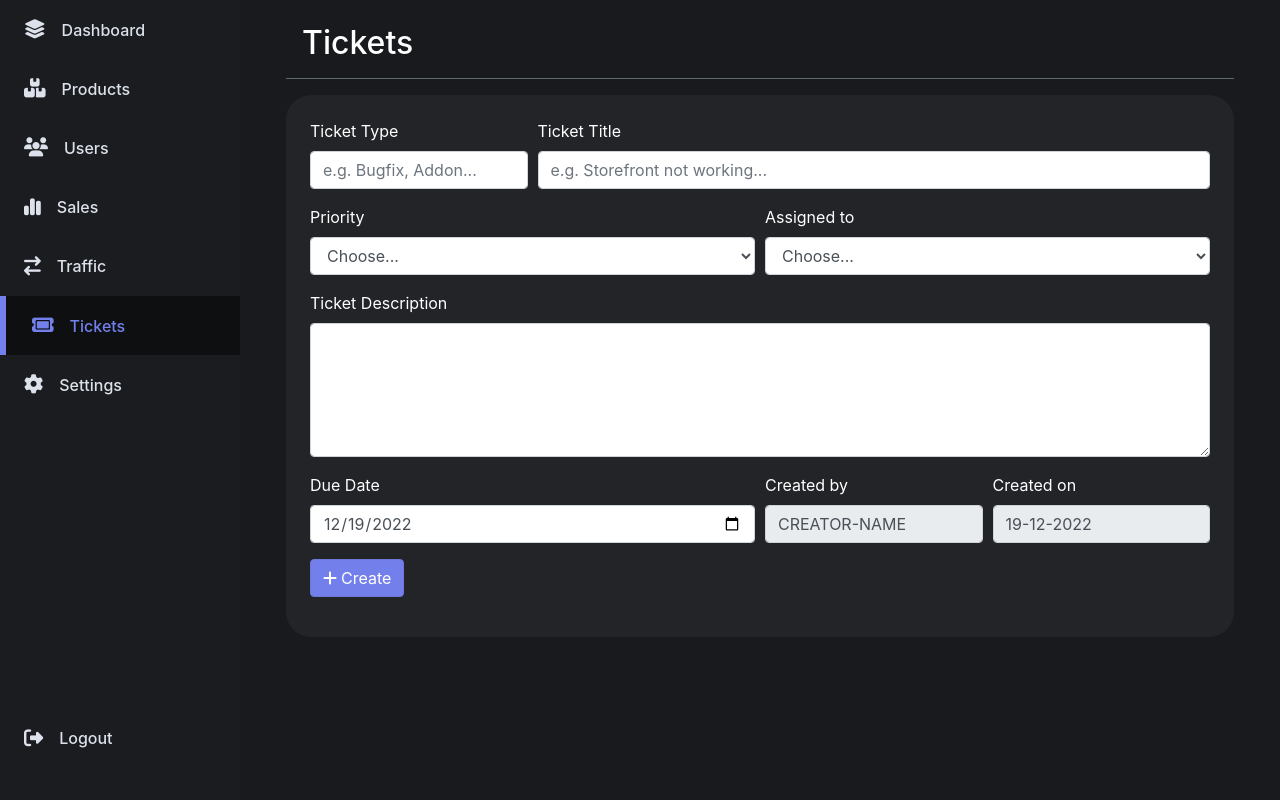
After one commit to CalvinAX/SchoolShop, a PHP site: page /dashboard/dummy/create-ticket.php in a window 1280 px wide. The commit adds this page. Run offline with PHP 8.4, Linux system fonts and the light colour scheme; some libraries are stand-ins or nearby versions.

Commit message:
Create Ticket

```diff
--- a/SchoolShop/css/dashboard/dashboard-main.css
+++ b/SchoolShop/css/dashboard/dashboard-main.css
@@ -145,17 +145,18 @@ body {
     color: var(--color-info-light);
 }
 
-.search-submit {
+.button-submit {
     background-color: var(--color-primary) !important;
     border-color: var(--color-primary-2) !important;
+    color: var(--color-white);
 }
 
-.search-submit:focus, .search-submit:active {
+.button-submit:focus, .search-submit:active {
     border-radius: 4px !important;
     border-color: var(--color-primary-2) !important;
 }
 
 
-.search-submit:hover {
+.button-submit:hover {
     background-color: var(--color-primary-2) !important;
 }
--- /dev/null
+++ b/SchoolShop/dashboard/dummy/create-ticket.php
@@ -0,0 +1,165 @@
+<?php
+
+
+?>
+
+<html>
+
+<head>
+
+    <title>Dashboard - Profile</title>
+
+    <meta charset="UTF-8">
+    <meta name="viewport" content="width=device-width, initial-scale=1, shrink-to-fit=no">
+
+    <link rel="stylesheet" href="../../css/dashboard/dashboard-sidebar.css">
+    <link rel="stylesheet" href="../../css/dashboard/dashboard-main.css">
+
+    <!--Bootstrap CSS-->
+    <link rel="stylesheet" href="https://cdn.jsdelivr.net/npm/bootstrap@4.1.3/dist/css/bootstrap.min.css"
+        integrity="sha384-MCw98/SFnGE8fJT3GXwEOngsV7Zt27NXFoaoApmYm81iuXoPkFOJwJ8ERdknLPMO" crossorigin="anonymous">
+
+    <!--Font Awesome -->
+    <script src="https://kit.fontawesome.com/e7a056b5ad.js" crossorigin="anonymous"></script>
+
+    <script src="https://cdnjs.cloudflare.com/ajax/libs/Chart.js/4.0.1/chart.min.js"
+        integrity="sha512-tQYZBKe34uzoeOjY9jr3MX7R/mo7n25vnqbnrkskGr4D6YOoPYSpyafUAzQVjV6xAozAqUFIEFsCO4z8mnVBXA=="
+        crossorigin="anonymous" referrerpolicy="no-referrer"></script>
+    <script src="js/charts.js"></script>
+
+</head>
+
+<body>
+    <div class="wrapper d-flex">
+        <!-- Sidebar -->
+        <aside class="sidebar-container sticky-top">
+            <div class="sidebar m-0">
+                <a href="dummy.php" class="ml-4">
+                    <i class="fa-solid fa-layer-group"></i>
+                    Dashboard
+                </a>
+                <a href="products.php" class="ml-4">
+                    <i class="fa-solid fa-boxes-stacked"></i>
+                    Products
+                </a>
+                <a href="users.php" class="ml-4">
+                    <i class="fa-solid fa-users"></i>
+                    Users
+                </a>
+                <a href="sales.php" class="ml-4">
+                    <i class="fa-solid fa-chart-simple"></i>
+                    Sales
+                </a>
+                <a href="traffic.php" class="ml-4">
+                    <i class="fa-solid fa-arrow-right-arrow-left"></i>
+                    Traffic
+                </a>
+                <a href="tickets.php" class="ml-4 active">
+                    <i class="fa-solid fa-ticket"></i>
+                    Tickets
+                </a>
+                <a href="settings.php" class="ml-4">
+                    <i class="fa-solid fa-gear"></i>
+                    Settings
+                </a>
+                <a href="logout.php" class="ml-4">
+                    <i class="fa-solid fa-right-from-bracket"></i>
+                    Logout
+                </a>
+            </div>
+        </aside>
+
+        <!-- Sidebar -->
+
+        <!-- Main part -->
+        <div class="main-content">
+            <main>
+
+                <div class="container-fluid">
+                    <div class="row ml-3 mr-3">
+                        <div class="col-md">
+                            <h2 class="text-white ml-3 mt-4">Tickets</h2>
+                            <hr class="bg-secondary" />
+                        </div>
+                    </div>
+
+                    <div class="row ml-3 mr-3">
+                        <div class="col-md">
+                            <div class="panel-card p-4 mb-2">
+
+                                <!-- Tickets: Type, Title, Priority, Description, Assigned to, Due Date, Last Updated, Created By-->
+                                <form>
+                                    <div class="form-row">
+                                        <div class="form-group col-md-3">
+                                            <label for="inputTicketType" class="text-white">Ticket Type</label>
+                                            <input type="text" class="form-control" id="inputTicketType"
+                                                name="inputTicketType" placeholder="e.g. Bugfix, Addon...">
+                                        </div>
+                                        <div class="form-group col-md-9">
+                                            <label for="inputTicketTitle" class="text-white">Ticket Title</label>
+                                            <input type="text" class="form-control" id="inputTicketType"
+                                                name="inputTicketType" placeholder="e.g. Storefront not working...">
+                                        </div>
+                                    </div>
+                                    <div class="form-row">
+                                        <div class="form-group col-md-6">
+                                            <label for="inputTicketPriority" class="text-white">Priority</label>
+                                            <select id="inputTicketPriority" class="form-control"
+                                                name="inputTicketPriority">
+                                                <option selected>Choose...</option>
+                                                <option>LOW</option>
+                                                <option>HIGH</option>
+                                                <option>IMMEDIATE</option>
+                                            </select>
+                                        </div>
+                                        <div class="form-group col-md-6">
+                                            <label for="inputTicketAssigned" class="text-white">Assigned to</label>
+                                            <select id="inputTicketAssigned" class="form-control"
+                                                name="inputTicketAssigned">
+                                                <option selected>Choose...</option>
+                                                <option>Peter Griffin</option>
+                                                <option>Lois Griffin</option>
+                                                <option>Joe Swanson</option>
+                                            </select>
+                                        </div>
+                                    </div>
+                                    <div class="form-group">
+                                        <label for="inputTicketDescription" class="text-white">Ticket Description</label>
+                                        <textarea class="form-control" id="inputTicketDescription" name="inputTicketDescription" style="white-space: pre-wrap;"
+                                            rows="5"></textarea>
+                                    </div>
+                                    <div class="form-row">
+                                        <div class="form-group col-md-6">
+                                            <label for="inputTicketDue" class="text-white">Due Date</label>
+                                            <input type="date" class="form-control" id="inputTicketDue"
+                                                name="inputTicketDue" value="<?php echo date('Y-m-d'); ?>" min="<?php echo date('Y-m-d'); ?>">
+                                        </div>
+                                        <div class="form-group col-md-3">
+                                            <label for="inputTicketCreatedBy" class="text-white">Created by</label>
+                                            <input type="text" class="form-control" id="inputTicketCreatedBy"
+                                                name="inputTicketCreatedBy" value="CREATOR-NAME" disabled>
+                                        </div>
+                                        <div class="form-group col-md-3">
+                                            <label for="inputTicketCreatedOn" class="text-white">Created on</label>
+                                            <input type="text" class="form-control" id="inputTicketCreatedOn"
+                                                name="inputTicketCreatedOn" value="<?php echo date('d-m-Y'); ?>" disabled>
+                                        </div>
+                                    </div>
+                                    <button type="submit" class="btn button-submit"><i class="fa-solid fa-plus mr-1"></i>Create</button>
+                                </form>
+                            </div>
+                        </div>
+                    </div>
+                </div>
+            </main>
+        </div>
+
+    </div>
+
+    <!-- JavaScript Bundle with Popper -->
+    <script src="https://cdn.jsdelivr.net/npm/bootstrap@5.2.3/dist/js/bootstrap.bundle.min.js"
+        integrity="sha384-kenU1KFdBIe4zVF0s0G1M5b4hcpxyD9F7jL+jjXkk+Q2h455rYXK/7HAuoJl+0I4"
+        crossorigin="anonymous"></script>
+</body>
+
+</html>
--- a/SchoolShop/dashboard/dummy/products.php
+++ b/SchoolShop/dashboard/dummy/products.php
@@ -108,7 +108,7 @@
                                             <option value="category_jewelry">Jewelry</option>
                                         </select>
                                     </div>
-                                    <input type="submit" class="btn btn-primary btn-sm ml-3 search-submit" value="Search">
+                                    <input type="submit" class="btn btn-sm ml-3 button-submit" value="Search">
                                 </form>
                             </div>
                             <h3 class="text-white">Vtl. noch eine Searchbar (?)</h3>
```
Also changed, not shown: SchoolShop/dashboard/dummy/js-charts/apexcharts/placeholder_chart_4.js (added, +32 -0 lines), SchoolShop/dashboard/dummy/tickets.php (+13 -5 lines), SchoolShop/dashboard/dummy/traffic.php (+24 -2 lines), SchoolShop/dashboard/dummy/users.php (+2 -6 lines).
